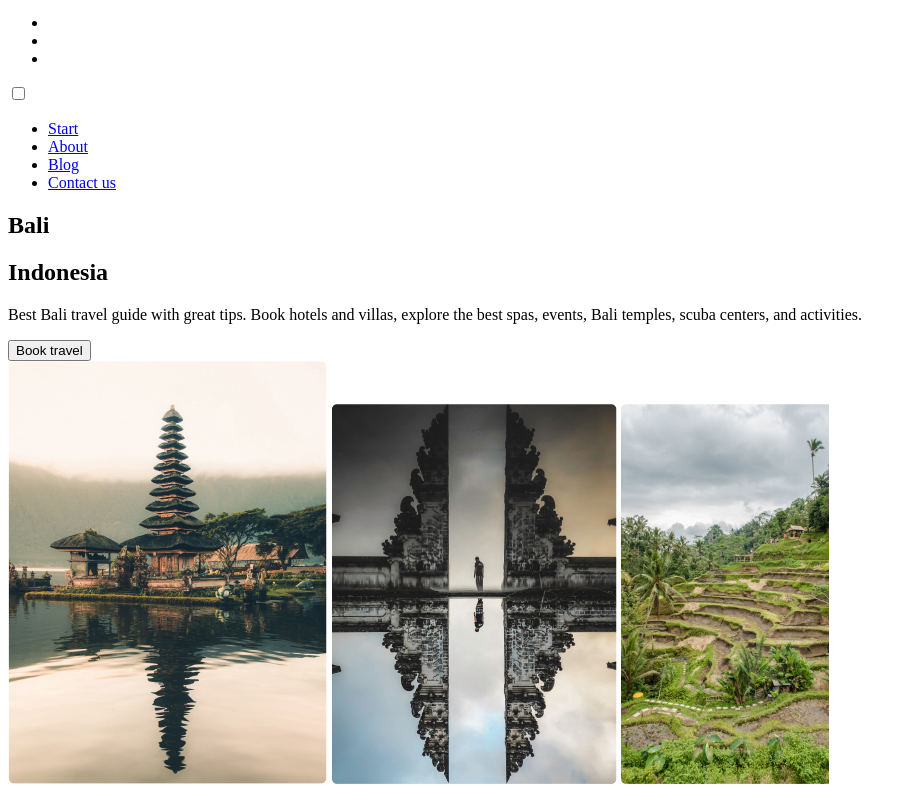
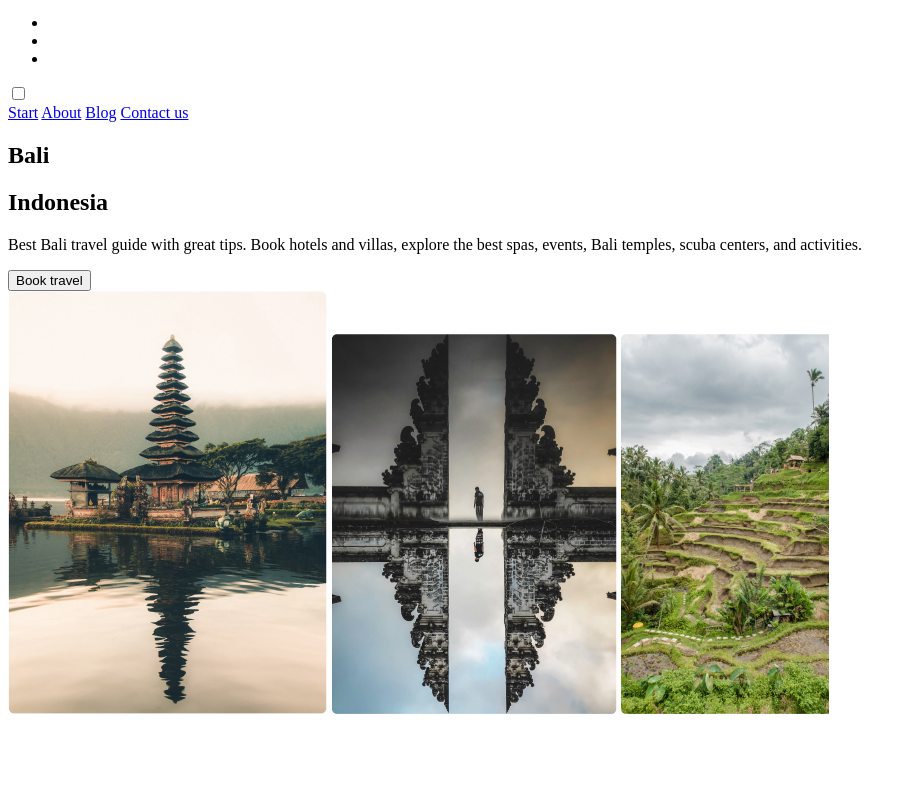
Before and after one commit to WebHeroSchool/bali_es, a plain HTML site: page index.html in a window 1280 px wide. Shown: the part 70-866 px from the top of the page, without its empty margins (0-916 px from the left). After the commit the page ends 800 px from the top, so only its background shows below. Drawn offline with Linux system fonts and the light colour scheme.

Commit message:
new files index.html photo1-3 logo

```diff
--- a/index.html
+++ b/index.html
@@ -4,7 +4,6 @@
     <title>
       Bali
     </title>
-    <link rel="stylesheet" href="./style.css">
     <meta charset="utf-8">
   </head>
   <body class="body">
@@ -19,12 +18,11 @@
           </ul>
         </label>
         <input class="checkbox" type="checkbox" id="toggle-1">
-        <nav class="nav">
-          <ul class="nav__menu">
-            <li class="nav__menu_item"><a class="nav__menu_item-style" href="#start">Start</a></li>
-            <li class="nav__menu_item"><a class="nav__menu_item-style" href="#about">About</a></li>
-            <li class="nav__menu_item"><a class="nav__menu_item-style" href="#blog">Blog</a></li>
-            <li class="nav__menu_item"><a class="nav__menu_item-style" href="#contacts">Contact us</a></li>
+        <nav class="menu">
+            <a class="menu__item" href="#start">Start</a></li>
+            <a class="menu__item" href="#about">About</a></li>
+            <a class="menu__item" href="#blog">Blog</a></li>
+            <a class="menu__item" href="#contacts">Contact us</a></li>
           </ul>
         </nav>
       </div>
@@ -33,9 +31,7 @@
       <h1 class="section__title">Bali</h1>
       <h2 class="section__subtitle">Indonesia</h2>
       <p class="section__description">Best Bali travel guide with great tips. Book hotels and villas, explore the best spas, events, Bali temples, scuba centers, and activities.</p>
-      <form class="section__search-form">
-        <button class="search-form__button">Book travel</button>
-      </form>
+      <button class="section__button">Book travel</button>
     </section>
     <img class="photo" src="photo1.jpg" alt="photo">
     <img class="photo" src="photo2.jpg" alt="photo">
```
